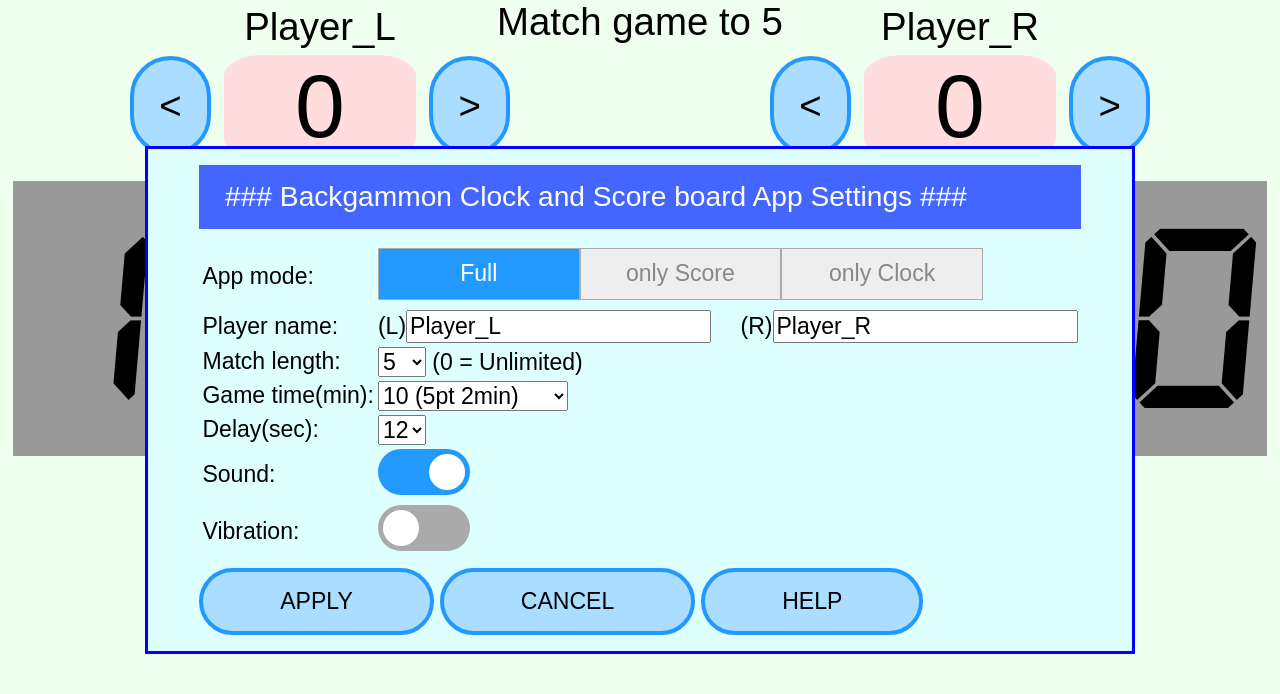
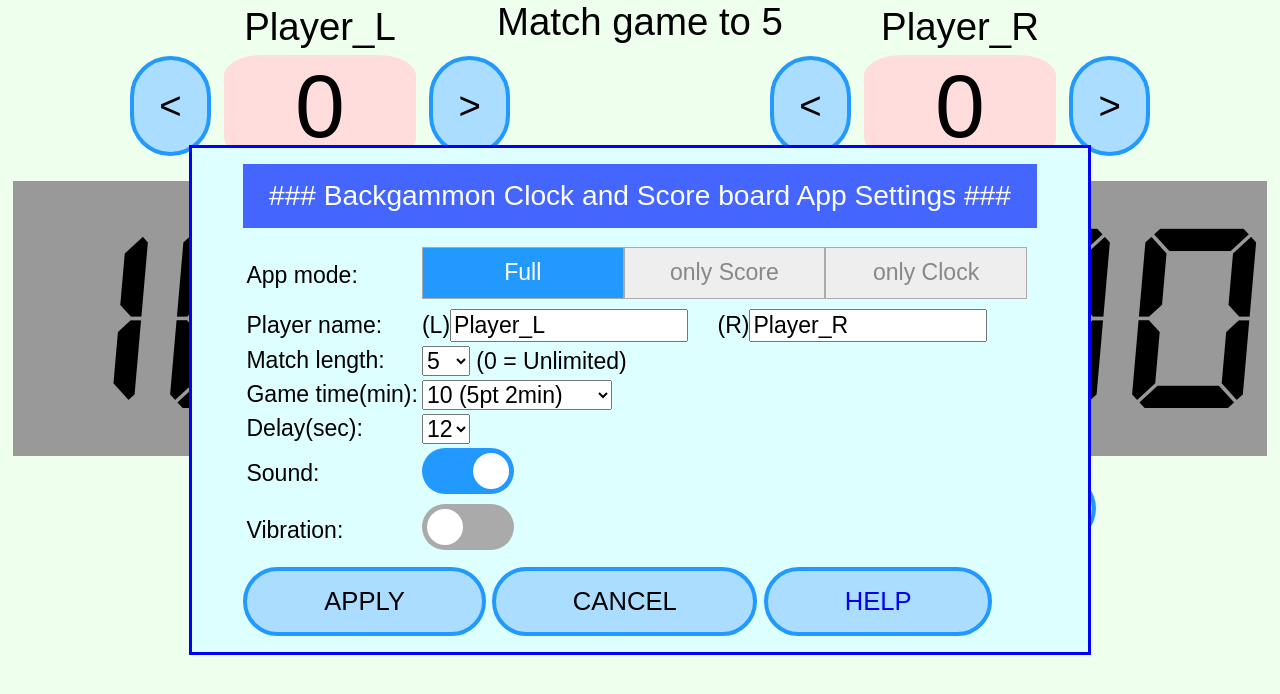
Before and after one commit to hinacoppy/bgclock-archive, a plain HTML site: page index.html in a window 1280 px wide. Both pictures are taken after a click on the element "SETTING". Drawn offline with Linux system fonts and the light colour scheme.

Commit message:
change setting dialog visual
button in setting dialog was smaller when iOS

```diff
--- a/css/bgclock.css
+++ b/css/bgclock.css
@@ -14,6 +14,9 @@ body{
   /* https://www.keshikan.net/fonts.html */
   font-family: 'DSEG7-Classic';
   src: url(../fonts/DSEG7Classic-BoldItalic.woff);
+}
+a {
+  text-decoration: none;
 }
 /* Grid Layout settings ------------------------------------- */
 /* 以下すべて相対サイズにし、レスポンシブ対応可能にしておく */
@@ -106,6 +109,7 @@ body{
   border: 4px solid;
   border-radius: 4vw;
   margin-top: 1vh;
+  display: inline-block;
 }
 .btnenable{
   background-color: #adf;
--- a/index.html
+++ b/index.html
@@ -65,8 +65,8 @@
     <label><input type="radio" name="appmode" value="clock"><span class="label">only Clock</span></label>
   </span>
 </td></tr>
-<tr><td>Player name:</td><td>(L)<input type="text" id="playername1" value="Player_L">
-                       &emsp;(R)<input type="text" id="playername2" value="Player_R"></td></tr>
+<tr><td>Player name:</td><td>(L)<input type="text" id="playername1" size="15" value="Player_L">
+                       &emsp;(R)<input type="text" id="playername2" size="15" value="Player_R"></td></tr>
 <tr><td>Match length:</td><td>
 <select id="matchlength" name="matchlength">
 <option value="0">0</option>
@@ -153,9 +153,9 @@
 </td></tr>
 </table>
 
-<input type="button" id="applybtn" class="oparationbtn btnenable" value="APPLY">
-<input type="button" id="cancelbtn" class="oparationbtn btnenable" value="CANCEL">
-<a href="help.html" target="bgclockhelp"><input type="button" id="helpbtn" class="oparationbtn btnenable" value="HELP"></a>
+<div id="applybtn" class="oparationbtn btnenable">APPLY</div>
+<div id="cancelbtn" class="oparationbtn btnenable">CANCEL</div>
+<a href="help.html" target="bgclockhelp"><div id="helpbtn" class="oparationbtn btnenable">HELP</div></a>
 </div>
 
 <!--  <script src="https://code.jquery.com/jquery-3.3.1.min.js"></script> -->
```
